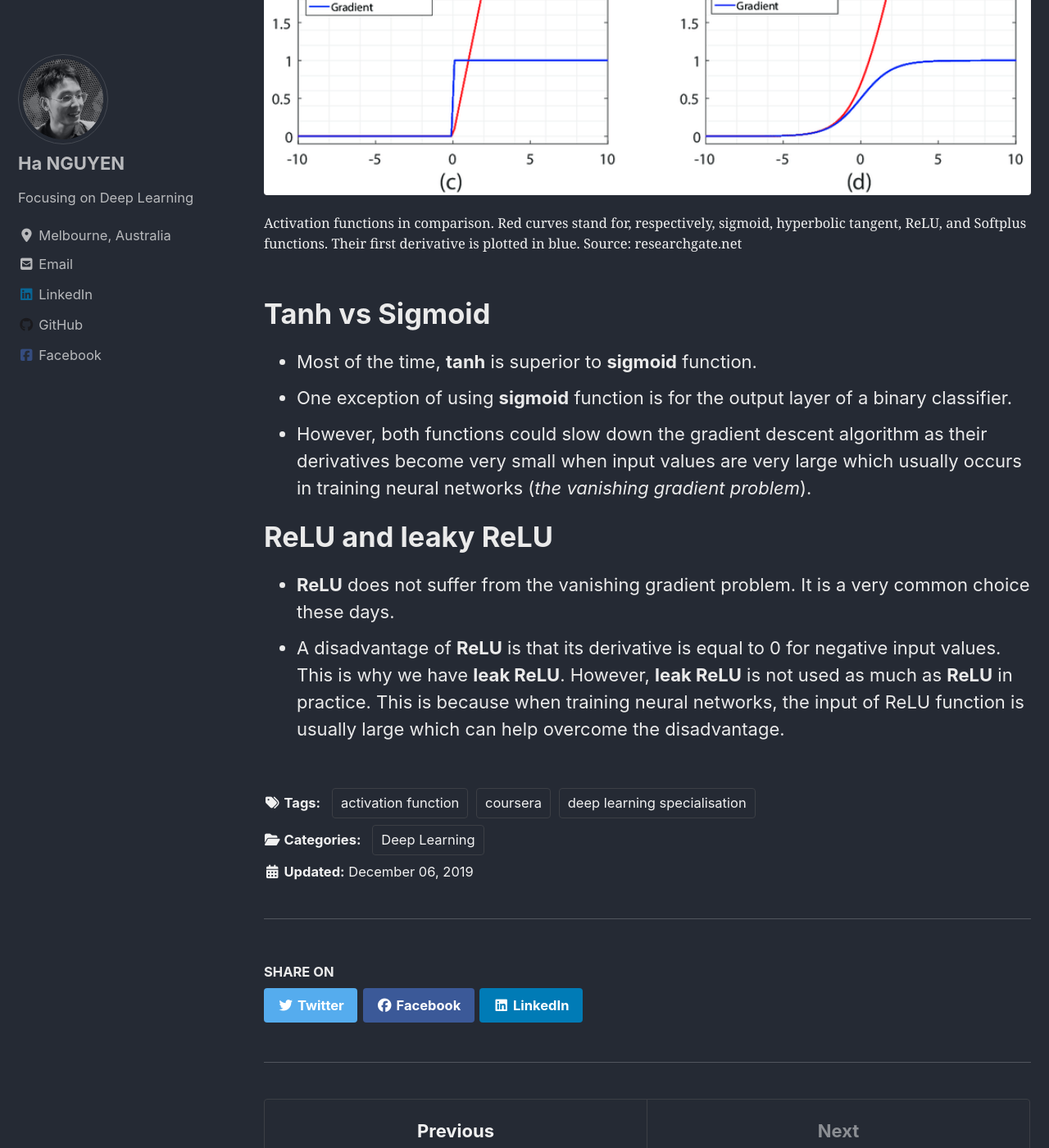
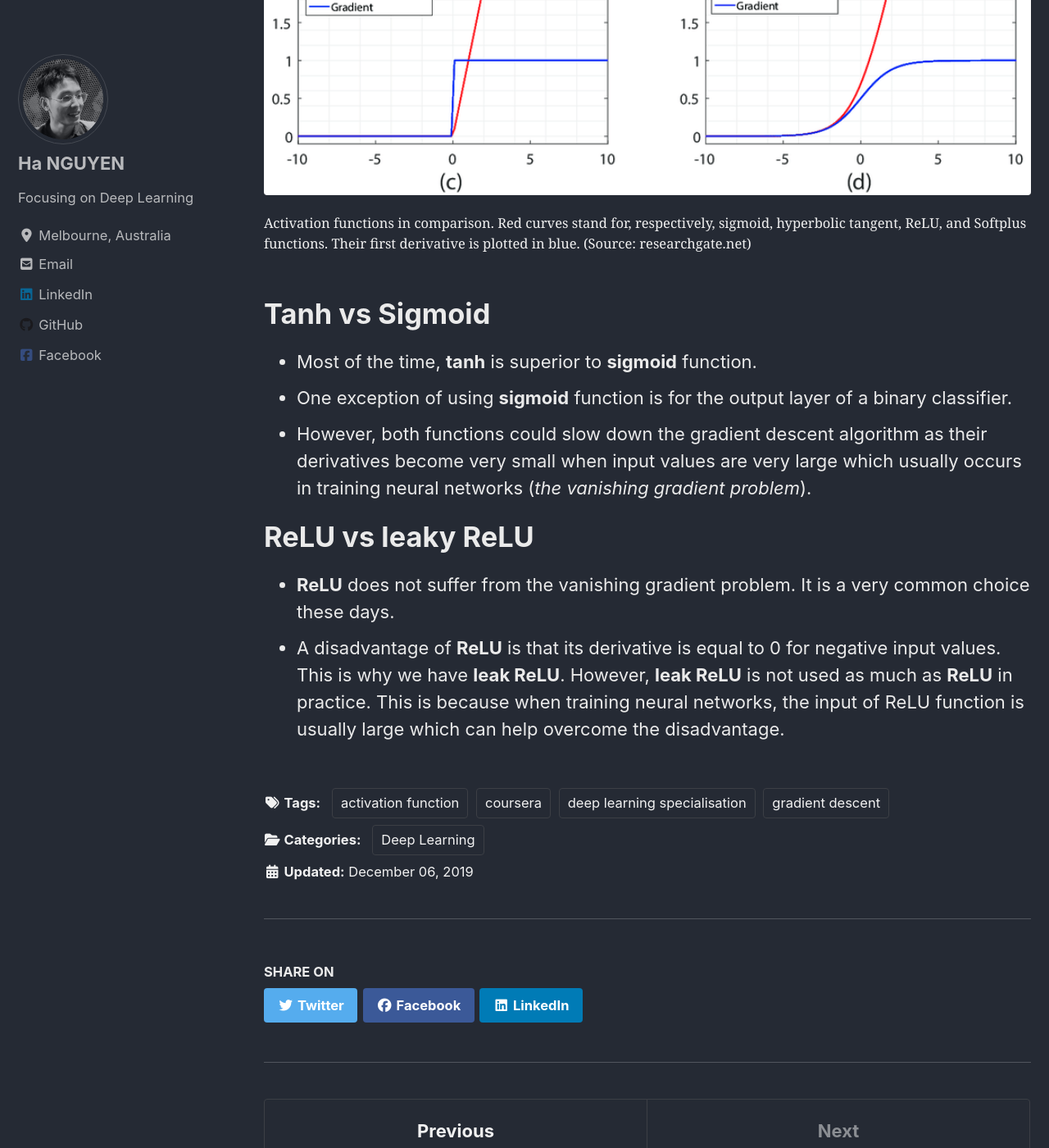
Before and after one commit to datasciblog/datasciblog.github.io, a Jekyll site: the page built from _posts/2019-12-06-DL-01-activation-functions.md, in a window 1280 px wide and 1400 px high, scrolled down 900 px. Shown: the whole window at 82% size. Built offline with Jekyll 4.4.1, drawn with Linux system fonts in a browser that asks for light colours; cached includes are drawn as plain includes; nearby versions of some CDN libraries; some of the changed text lies outside the part shown.

Commit message:
Update 2019-12-06-DL-01-activation-functions.md

```diff
--- a/_posts/2019-12-06-DL-01-activation-functions.md
+++ b/_posts/2019-12-06-DL-01-activation-functions.md
@@ -10,6 +10,7 @@ tags:
 - activation function
 - deep learning specialisation
 - coursera
+- gradient descent
 classes: wide
 toc: true
 toc_label: "Table of Contents"
@@ -22,7 +23,7 @@ These are some takeaways from [Activation Functions lecture](https://www.courser
 
 <figure>
 	<img src="https://github.com/datasciblog/datasciblog.github.io/blob/master/_posts/images/2019-12-06-DL-01-activation-functions/1.png?raw=true">
-	<figcaption>Activation functions in comparison. Red curves stand for, respectively, sigmoid, hyperbolic tangent, ReLU, and Softplus functions. Their first derivative is plotted in blue. Source: researchgate.net</figcaption>
+	<figcaption>Activation functions in comparison. Red curves stand for, respectively, sigmoid, hyperbolic tangent, ReLU, and Softplus functions. Their first derivative is plotted in blue. (Source: researchgate.net)</figcaption>
 </figure>
 
 # Tanh vs Sigmoid
@@ -30,6 +31,6 @@ These are some takeaways from [Activation Functions lecture](https://www.courser
 - One exception of using **sigmoid** function is for the output layer of a binary classifier.
 - However, both functions could slow down the gradient descent algorithm as their derivatives become very small when input values are very large which usually occurs in training neural networks (*the vanishing gradient problem*).
 
-# ReLU and leaky ReLU
+# ReLU vs leaky ReLU
 - **ReLU** does not suffer from the vanishing gradient problem. It is a very common choice these days.
 - A disadvantage of **ReLU** is that its derivative is equal to 0 for negative input values. This is why we have **leak ReLU**. However, **leak ReLU** is not used as much as **ReLU** in practice. This is because when training neural networks, the input of ReLU function is usually large which can help overcome the disadvantage.
```
